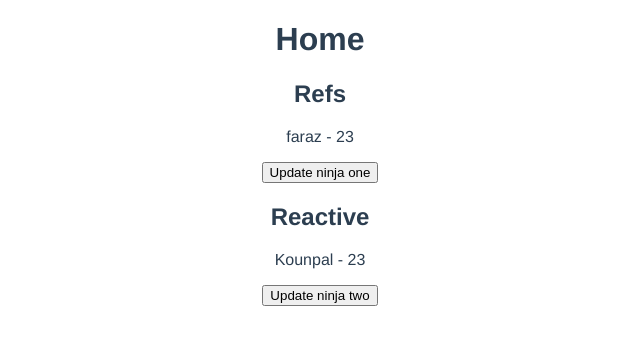
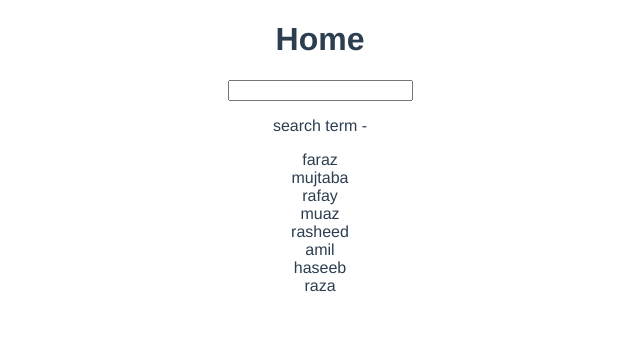
Before and after one commit to Farazzaidi22/My-Blogs, a Vue app: page / in a window 1280 px wide. Shown: the top 344 px of the page, without its empty margins (320-960 px from the left). Built offline with nearby package versions, Linux system fonts and the light colour scheme.

Commit message:
used computed values in setup function

```diff
--- a/src/views/Home.vue
+++ b/src/views/Home.vue
@@ -1,18 +1,23 @@
 <template>
   <div class="home">
     <h1>Home</h1>
-    <h2>Refs</h2>
+
+    <input type="text" v-model="search">
+    <p>search term - {{ search }}</p>
+    <div v-for="name in matchingNames" :key="name">{{ name }}</div>
+    <!-- <h2>Refs</h2>
     <p>{{ ninjaOne.name }} - {{ ninjaOne.age }}</p>
     <button @click="updateNinjaOne">Update ninja one</button>
 
     <h2>Reactive</h2>
     <p>{{ ninjaTwo.name }} - {{ ninjaTwo.age }}</p>
-    <button @click="updateNinjaTwo">Update ninja two</button>
+    <button @click="updateNinjaTwo">Update ninja two</button> -->
   </div>
 </template>
 
 <script>
 import { ref, reactive } from '@vue/reactivity'
+import { computed } from '@vue/runtime-core'
 // @ is an alias to /src
 
 
@@ -20,20 +25,29 @@ export default {
   name: 'Home',
   setup(){
 
-    const ninjaOne = ref({name: 'faraz', age: 23})
-    const ninjaTwo = reactive({name: 'Kounpal', age: 23})
+    const search = ref('')
+    const names = ref(['faraz', 'mujtaba', 'rafay', 'muaz', 'rasheed', 'amil', 'haseeb', 'raza'])
 
-    const updateNinjaOne = () => {
-      ninjaOne.value.age = 22
-    }
+    const matchingNames = computed(() => {
+      return names.value.filter((name) => name.includes(search.value))
+    })
 
-    const updateNinjaTwo = () => {
-      ninjaTwo.age = 21
-    }
+    return {names, search, matchingNames}
 
-    return{
-      ninjaOne, ninjaTwo, updateNinjaOne, updateNinjaTwo
-    }
+    // const ninjaOne = ref({name: 'faraz', age: 23})
+    // const ninjaTwo = reactive({name: 'Kounpal', age: 23})
+
+    // const updateNinjaOne = () => {
+    //   ninjaOne.value.age = 22
+    // }
+
+    // const updateNinjaTwo = () => {
+    //   ninjaTwo.age = 21
+    // }
+
+    // return{
+    //   ninjaOne, ninjaTwo, updateNinjaOne, updateNinjaTwo
+    // }
   }
 }
 </script>
```
